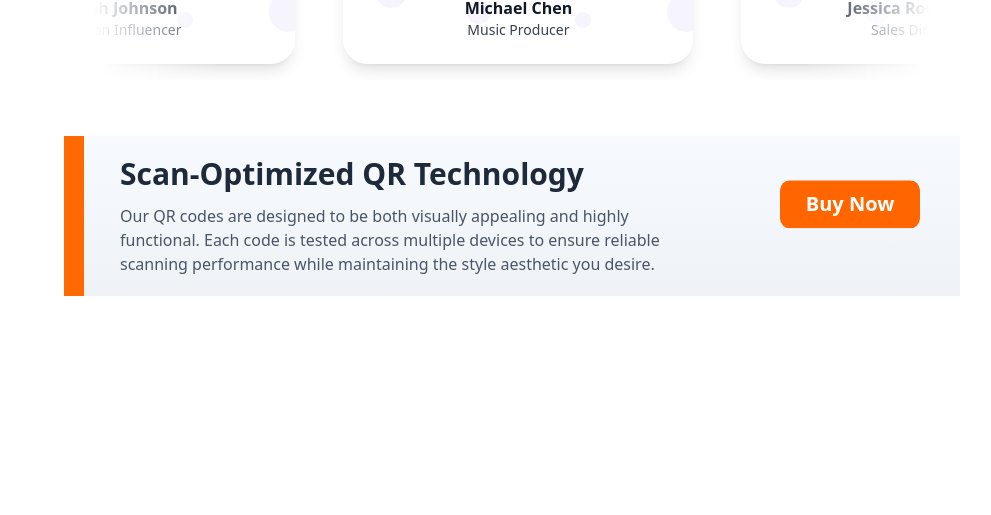
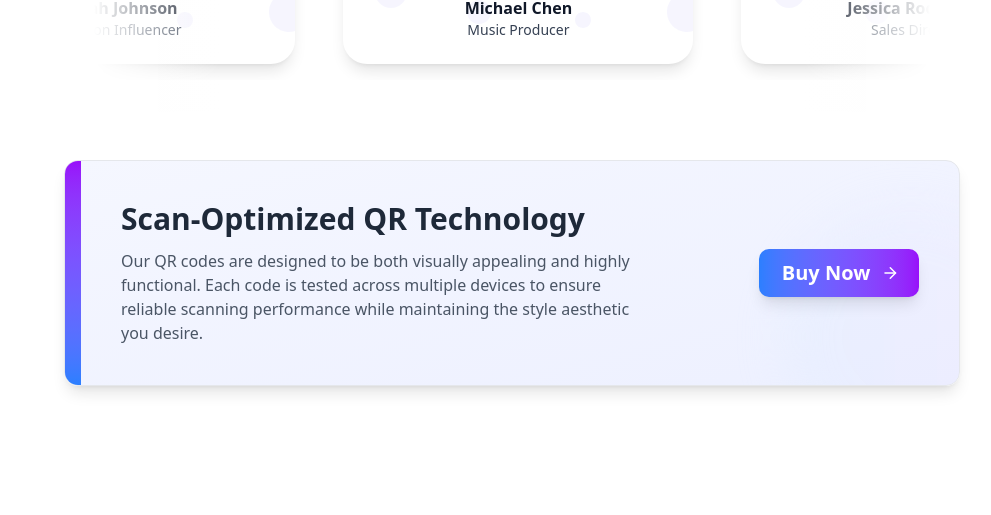
Before and after one commit to Ayush701-code-zm/qrcode, a Next.js app: page / in a window 1280 px wide. Shown: the part 6032-6547 px from the top of the page, without its empty margins (128-1119 px from the left). Built offline with nearby package versions, Linux system fonts and the light colour scheme.

Commit message:
Box updated

```diff
--- a/src/components/ui/box.js
+++ b/src/components/ui/box.js
@@ -1,43 +1,120 @@
 "use client";
+
 import React from "react";
 import { useRouter } from "next/navigation";
 import Button from "./button";
+import { motion } from "framer-motion";
+import { ArrowRight } from "lucide-react";
 
 const Box = ({
   text = "Get Started With Exyntra Risk-free!",
   description = "Exyntra combines data, personalization, and cross-channel experiences to unify analytics, data, and operations—all powered by AI. Register now with a zero-risk free trial.",
 }) => {
-  const router = useRouter(); // Use Next.js router
+  const router = useRouter();
+
+  // Animation variants
+  const fadeIn = {
+    hidden: { opacity: 0, y: 20 },
+    visible: {
+      opacity: 1,
+      y: 0,
+      transition: { duration: 0.6, ease: [0.22, 1, 0.36, 1] }
+    }
+  };
 
   return (
-    <div className="relative w-full max-w-[90vw] sm:max-w-[85vw] md:max-w-[70vw] mx-auto h-auto py-10 md:py-5 flex flex-col md:flex-row items-center px-5 sm:px-8 md:px-10 bg-gradient-to-b from-[#81bbf911] to-[#4c6e9317] mt-8 sm:mt-10 md:mt-6">
-      {/* Orange vertical bar */}
-      <div className="absolute left-0 top-0 bottom-0 w-2 sm:w-3 md:w-5 bg-orange-500"></div>
+    <motion.div
+      className="relative w-full max-w-[90vw] sm:max-w-[85vw] md:max-w-[70vw] mx-auto h-auto py-8 md:py-10 flex flex-col md:flex-row items-center px-6 sm:px-8 md:px-10 bg-gradient-to-br from-[#f5f7ff] to-[#edf0ff] dark:from-[#1e293b] dark:to-[#0f172a] rounded-xl shadow-lg border border-gray-200 dark:border-gray-800 mt-8 sm:mt-10 md:mt-12 overflow-hidden"
+      initial="hidden"
+      animate="visible"
+      variants={fadeIn}
+    >
+      {/* Left accent decoration */}
+      <div className="absolute left-0 top-0 bottom-0 w-2 sm:w-3 md:w-4 bg-gradient-to-b from-purple-600 to-blue-500 dark:from-purple-400 dark:to-blue-300"></div>
+
+      {/* Background decoration */}
+      <div className="absolute -right-20 -bottom-20 w-64 h-64 rounded-full bg-gradient-to-r from-blue-100 to-purple-100 dark:from-blue-900/20 dark:to-purple-900/20 opacity-30 blur-xl"></div>
 
       {/* Main Content */}
-      <div className="flex flex-col md:flex-row justify-between w-full items-center gap-8 md:gap-4">
+      <div className="flex flex-col md:flex-row justify-between w-full items-center gap-8 md:gap-6 z-10">
         {/* Text Section */}
-        <div className="flex flex-col items-center md:items-start gap-4 md:gap-3 w-full md:max-w-[70%] ml-0 md:ml-4 text-center md:text-left pt-2 md:pt-0">
-          <p className="font-semibold text-gray-800 text-xl sm:text-2xl md:text-3xl">
+        <div className="flex flex-col items-center md:items-start gap-4 md:gap-3 w-full md:max-w-[65%] ml-0 md:ml-4 text-center md:text-left">
+          <motion.h3
+            className="font-bold text-gray-800 dark:text-gray-100 text-xl sm:text-2xl md:text-3xl"
+            variants={{
+              hidden: { opacity: 0, y: -20 },
+              visible: {
+                opacity: 1,
+                y: 0,
+                transition: { duration: 0.6, delay: 0.1 }
+              }
+            }}
+          >
             {text}
-          </p>
+          </motion.h3>
 
-          <p className="font-normal text-gray-600 text-xs sm:text-sm md:text-base px-2 md:px-0">
+          <motion.p
+            className="font-normal text-gray-600 dark:text-gray-300 text-sm sm:text-base px-2 md:px-0"
+            variants={{
+              hidden: { opacity: 0, y: 20 },
+              visible: {
+                opacity: 1,
+                y: 0,
+                transition: { duration: 0.6, delay: 0.2 }
+              }
+            }}
+          >
             {description}
-          </p>
+          </motion.p>
         </div>
 
         {/* Button Section */}
-        <div className="w-full md:w-auto flex justify-center md:justify-end mt-6 md:mt-0 mb-2 md:mb-0">
-          <Button
-            text="Buy Now"
-            width="w-full sm:w-40 md:w-35 hover:w-36 transition-all duration-300"
-            height="h-12"
-            className="flex items-center justify-center gap-2 animate-bounce"
-          />
-        </div>
+        <motion.div
+          className="w-full md:w-auto flex justify-center md:justify-end mt-4 md:mt-0"
+          variants={{
+            hidden: { opacity: 0, scale: 0.9 },
+            visible: {
+              opacity: 1,
+              scale: 1,
+              transition: { duration: 0.6, delay: 0.3 }
+            }
+          }}
+        >
+          <motion.div
+            whileHover={{
+              scale: 1.05,
+              boxShadow: "0px 10px 25px rgba(0, 0, 0, 0.15)",
+              transition: { type: "spring", stiffness: 400, damping: 20 }
+            }}
+            whileTap={{ scale: 0.98 }}
+          >
+            <Button
+              text={
+                <div className="flex items-center justify-center gap-2">
+                  <span>Buy Now</span>
+                  <motion.div
+                    animate={{
+                      x: [0, 5, 0],
+                      transition: {
+                        repeat: Infinity,
+                        duration: 1.5,
+                        ease: "easeOut",
+                        repeatDelay: 0.5,
+                      },
+                    }}
+                  >
+                    <ArrowRight size={18} />
+                  </motion.div>
+                </div>
+              }
+              width="w-full sm:w-40"
+              height="h-12"
+              className="flex items-center justify-center gap-2 shadow-lg bg-gradient-to-r from-blue-500 to-purple-600 hover:from-blue-600 hover:to-purple-700 dark:from-blue-600 dark:to-purple-500 transition-all duration-300"
+            />
+          </motion.div>
+        </motion.div>
       </div>
-    </div>
+    </motion.div>
   );
 };
 
```
